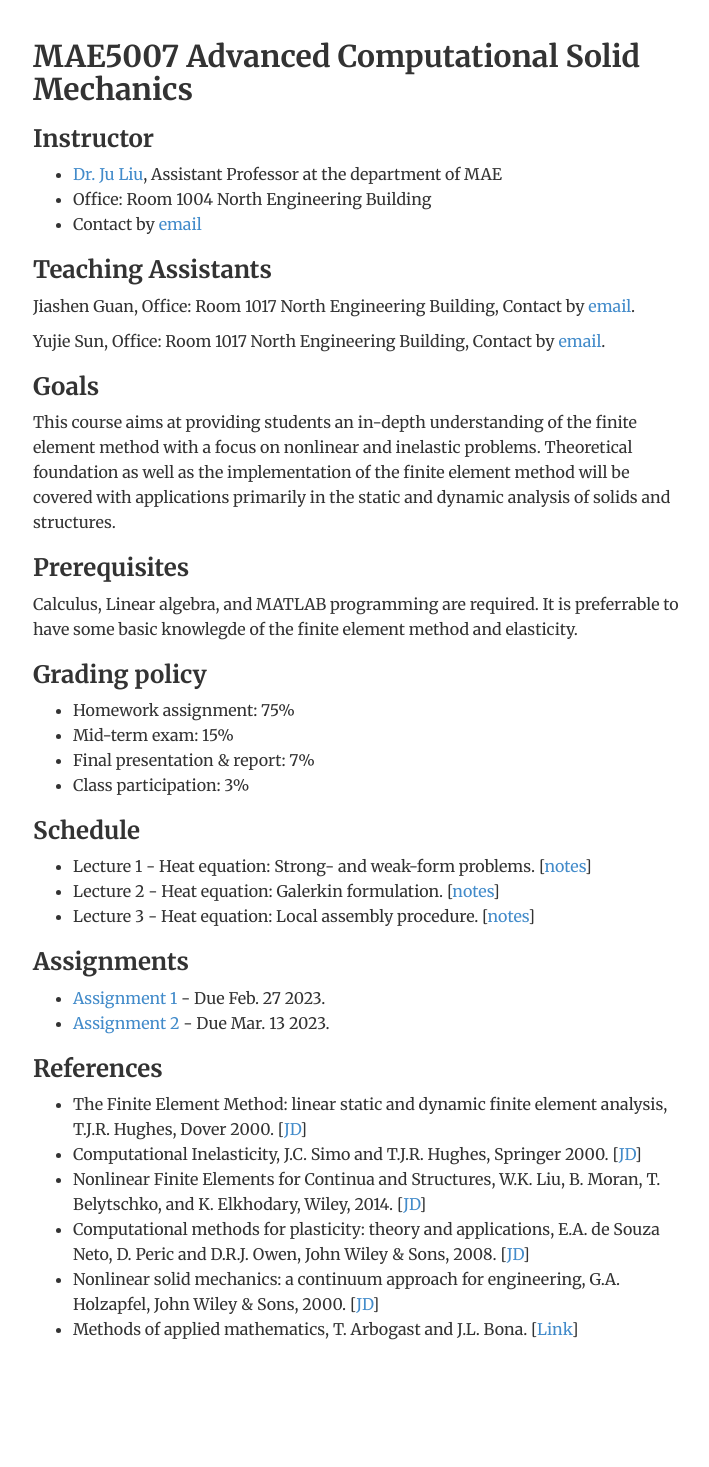
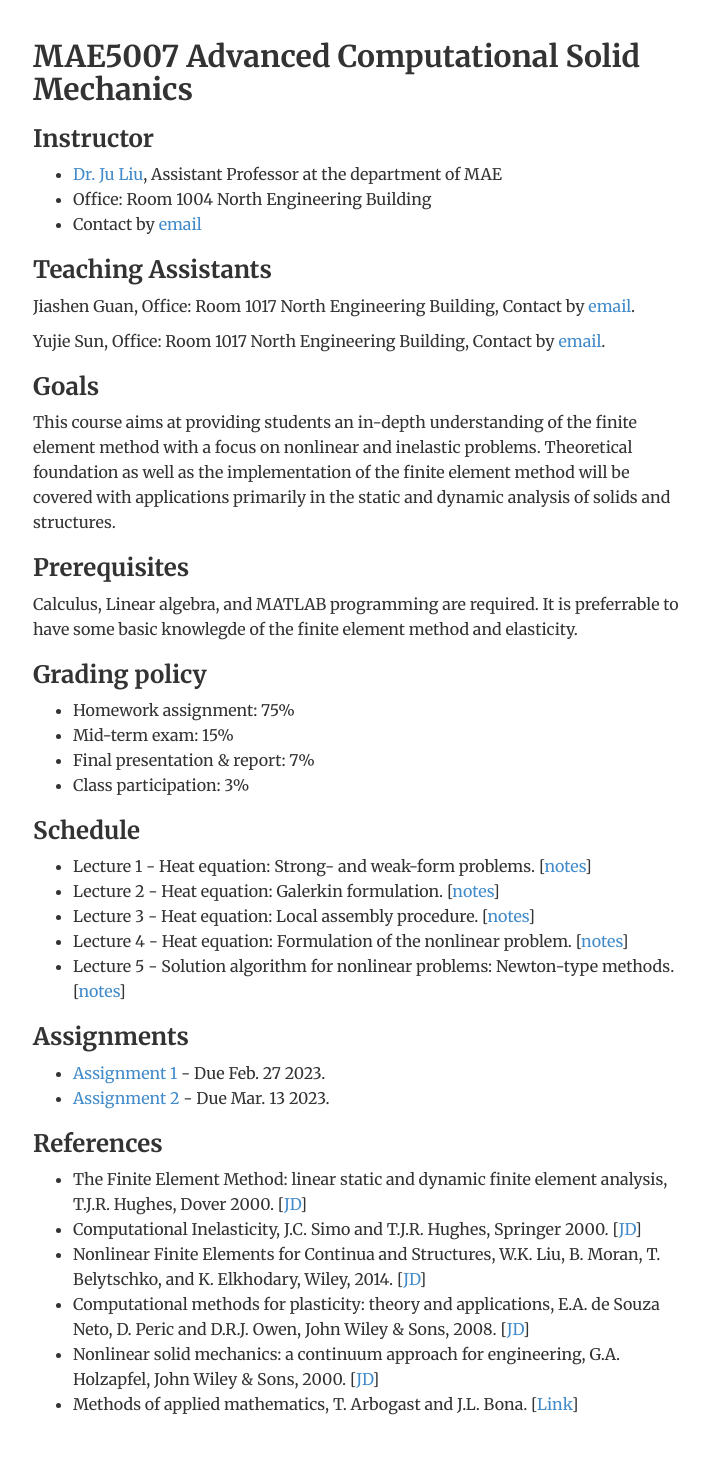
Before and after one commit to ju-liu/ju-liu.github.io, a Jekyll site: the page built from teaching/FEM-2023-Spring/index.html, in a window 1280 px wide. Shown: the whole page, without its empty margins (283-992 px from the left). Built offline with Jekyll 4.4.1, drawn with Linux system fonts in a browser that asks for light colours; nearby versions of some CDN libraries; library files that are not in the unit come from our copies; before the commit the page ends 1392 px from its top, so only the background shows below that.

Commit message:
Update index.html

```diff
--- a/teaching/FEM-2023-Spring/index.html
+++ b/teaching/FEM-2023-Spring/index.html
@@ -39,6 +39,8 @@ description: Research of Dr. Ju Liu
   <li>Lecture 1 - Heat equation: Strong- and weak-form problems. [<a href="notes/Lecture-01.pdf">notes</a>] </li>
   <li>Lecture 2 - Heat equation: Galerkin formulation. [<a href="notes/Lecture-02.pdf">notes</a>]</li>
   <li>Lecture 3 - Heat equation: Local assembly procedure. [<a href="notes/Lecture-03.pdf">notes</a>]</li>
+  <li>Lecture 4 - Heat equation: Formulation of the nonlinear problem. [<a href="notes/Lecture-04.pdf">notes</a>]</li>
+  <li>Lecture 5 - Solution algorithm for nonlinear problems: Newton-type methods. [<a href="notes/Lecture-05.pdf">notes</a>]</li>
 </ul>
 
 <h3>Assignments</h3>
```
